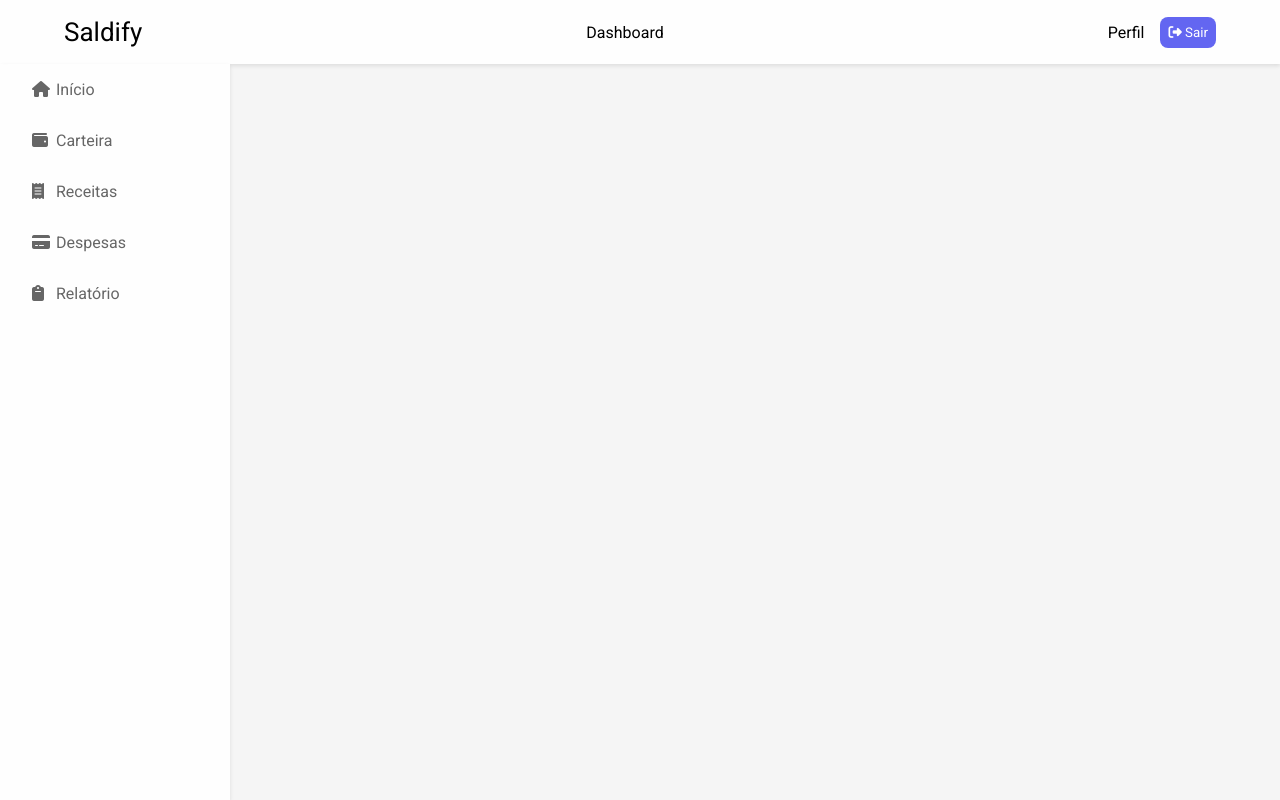
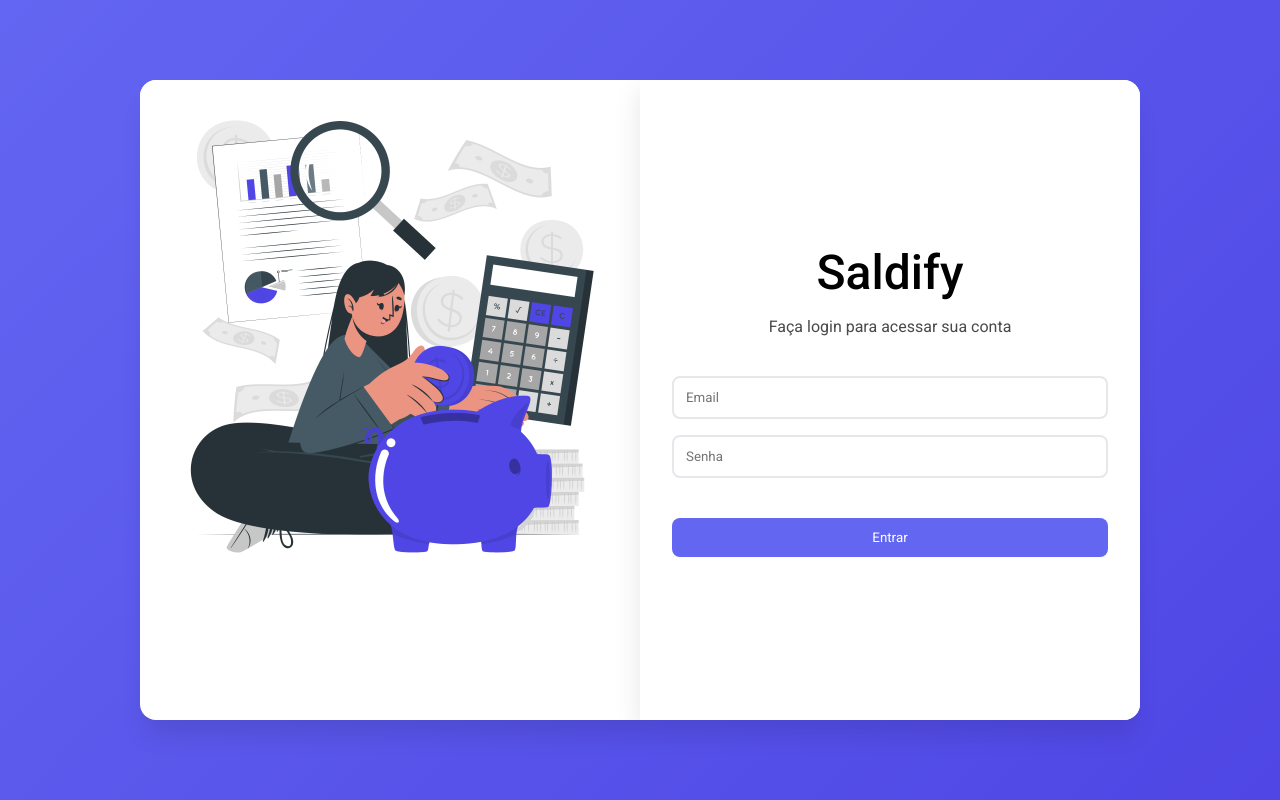
Before and after one commit to JacquesonLima/saldify, an Angular app in the folder app-finance-front/: page /login in a window 1280 px wide. Before the commit this address led to /. Built offline with nearby package versions, Linux system fonts and the light colour scheme.

Commit message:
adjusted login screen and others details

```diff
--- a/app-finance-front/src/app/app.component.ts
+++ b/app-finance-front/src/app/app.component.ts
@@ -1,5 +1,4 @@
 import { Component } from '@angular/core';
-import { RouterOutlet } from '@angular/router';
 import { CoreComponent } from './components/core/core.component';
 
 @Component({
@@ -8,6 +7,4 @@ import { CoreComponent } from './components/core/core.component';
   templateUrl: './app.component.html',
   styleUrl: './app.component.css',
 })
-export class AppComponent {
-  title = 'app-finance';
-}
+export class AppComponent {}
--- a/app-finance-front/src/app/app.routes.ts
+++ b/app-finance-front/src/app/app.routes.ts
@@ -1,6 +1,7 @@
 import { Routes } from '@angular/router';
 import { HomeComponent } from './components/home/home.component';
 import { ExpenseComponent } from './components/expense/expense.component';
+import { LoginComponent } from './components/login/login.component';
 
 export const routes: Routes = [
   {
@@ -16,4 +17,8 @@ export const routes: Routes = [
     path: 'despesas',
     component: ExpenseComponent,
   },
+  {
+    path: 'login',
+    component: LoginComponent,
+  },
 ];
--- a/app-finance-front/src/app/components/core/core.component.css
+++ b/app-finance-front/src/app/components/core/core.component.css
@@ -11,6 +11,5 @@
 .main-container {
   display: flex;
   flex-direction: column;
-  gap: 2rem;
-  margin: 0rem auto 2rem;
+
 }
--- a/app-finance-front/src/app/components/core/core.component.html
+++ b/app-finance-front/src/app/components/core/core.component.html
@@ -1,9 +1,9 @@
 <div class="layout">
-  <header class="header">
+  <header *ngIf="!isLoginPage()" class="header">
     <app-header></app-header>
   </header>
   <div class="content">
-    <nav class="nav">
+    <nav *ngIf="!isLoginPage()" class="nav">
       <app-nav></app-nav>
     </nav>
     <main class="main-container">
--- a/app-finance-front/src/app/components/core/core.component.ts
+++ b/app-finance-front/src/app/components/core/core.component.ts
@@ -1,12 +1,19 @@
 import { Component } from '@angular/core';
 import { NavComponent } from '../nav/nav.component';
 import { HeaderComponent } from '../header/header.component';
-import { RouterOutlet } from '@angular/router';
+import { Router, RouterOutlet } from '@angular/router';
+import { CommonModule } from '@angular/common';
 
 @Component({
   selector: 'app-core',
-  imports: [NavComponent, HeaderComponent, RouterOutlet],
+  imports: [NavComponent, HeaderComponent, RouterOutlet, CommonModule],
   templateUrl: './core.component.html',
   styleUrl: './core.component.css',
 })
-export class CoreComponent {}
+export class CoreComponent {
+  constructor(private router: Router) {}
+
+  isLoginPage(): boolean {
+    return this.router.url === '/login';
+  }
+}
--- a/app-finance-front/src/app/components/expense/expense.component.css
+++ b/app-finance-front/src/app/components/expense/expense.component.css
@@ -1,6 +1,15 @@
+.layout {
+  display: flex;
+  flex-direction: column;
+  justify-content: center;
+  width: 80.9vw;
+}
+
 .container {
   display: flex;
-  gap: 1rem;
+  flex-direction: column;
+  margin: 2rem;
+  align-items: center;
 }
 
 .expense-form {
--- a/app-finance-front/src/app/components/expense/expense.component.html
+++ b/app-finance-front/src/app/components/expense/expense.component.html
@@ -1,3 +1,4 @@
+<div class="layout">
   <div class="container">
     <form class="expense-form">
       <h2 class="form-title">Nova Despesa</h2>
@@ -57,3 +58,4 @@
       </div>
     </form>
   </div>
+</div>
--- a/app-finance-front/src/app/components/home/home.component.css
+++ b/app-finance-front/src/app/components/home/home.component.css
@@ -1,5 +1,14 @@
+.layout {
+  display: flex;
+  flex-direction: column;
+  justify-content: center;
+  width: 80.9vw;
+}
+
 .main-container {
   display: flex;
   flex-direction: column;
   gap: 2rem;
+  margin: 2rem 0;
+  align-items: center;
 }
--- a/app-finance-front/src/app/components/home/home.component.html
+++ b/app-finance-front/src/app/components/home/home.component.html
@@ -1,3 +1,4 @@
+<div class="layout">
   <main class="main-container">
     <div class="card-container">
       <app-card></app-card>
@@ -9,3 +10,4 @@
       <app-resume></app-resume>
     </div>
   </main>
+</div>
--- a/app-finance-front/src/app/components/login/login.component.css
+++ b/app-finance-front/src/app/components/login/login.component.css
@@ -1,6 +1,14 @@
+.layout {
+  display: flex;
+  flex-direction: column;
+  width: 100vw;
+  height: 100vh;
+}
+
 .login-container {
   background: linear-gradient(135deg, #6366f1, rgb(79, 70, 229));
   min-height: 100vh;
+  height: 100vh;
   display: flex;
   align-items: center;
   justify-content: center;
--- a/app-finance-front/src/app/components/login/login.component.html
+++ b/app-finance-front/src/app/components/login/login.component.html
@@ -1,3 +1,4 @@
+<div class="layout">
   <div class="login-container">
     <div class="login-wrapper">
       <div class="login-image">
@@ -42,3 +43,4 @@
       </div>
     </div>
   </div>
+</div>
--- a/app-finance-front/src/app/components/login/login.component.ts
+++ b/app-finance-front/src/app/components/login/login.component.ts
@@ -11,6 +11,6 @@ export class LoginComponent {
   public constructor(private router: Router) {}
 
   fazerLogin() {
-    this.router.navigate(['core']);
+    this.router.navigate(['inicio']);
   }
 }
```
Lines whose indentation alone changed are shown as unchanged.
